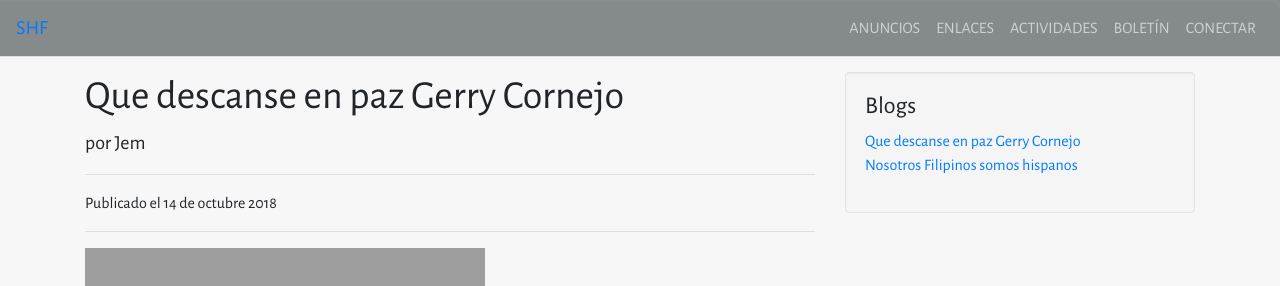
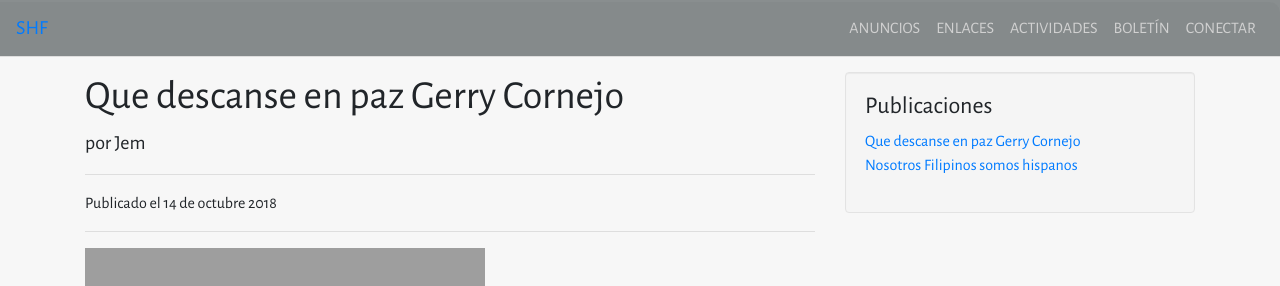
Before and after one commit to sociedadhispanofilipina/sociedadhispanofilipina.github.io, a Jekyll site: the page built from _posts/2018-10-14-gerry-cornejo.md, in a window 1280 px wide and 1288 px high. Shown: the top 286 px of the window. Built offline with Jekyll 4.4.1, drawn with Linux system fonts in a browser that asks for light colours; comment, search, counter and statistics services are not loaded.

Commit message:
update yaml file

```diff
--- a/_config.yml
+++ b/_config.yml
@@ -35,7 +35,7 @@ defaults:
     values:
       layout: "post"
       author: "Jem"
-      category: "blogs"
+      category: "publicaciones"
 
 
 # Exclude from processing.
```
